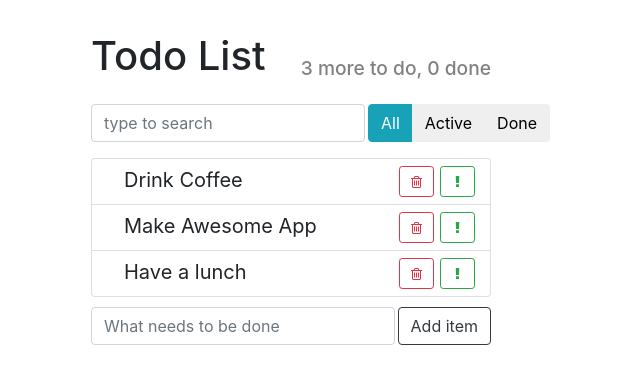
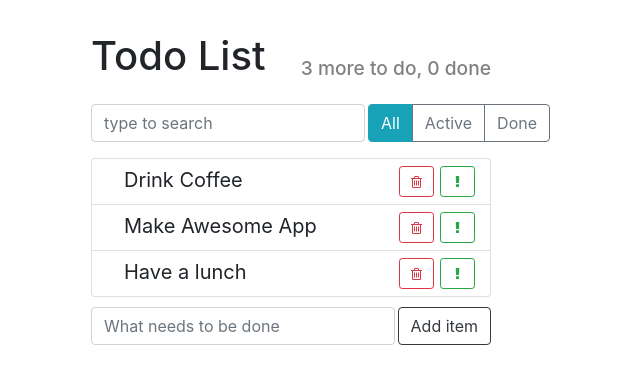
Before and after one commit to Fenix0904/react-js-app, a React (Create React App) app: page / in a window 1280 px wide. Shown: the top 384 px of the page, without its empty margins (349-989 px from the left). Built offline with nearby package versions, Linux system fonts and the light colour scheme.

Commit message:
Added filtering.

```diff
--- a/src/components/app/App.js
+++ b/src/components/app/App.js
@@ -17,7 +17,8 @@ export default class App extends React.Component {
             this.createItem('Make Awesome App'),
             this.createItem('Have a lunch')
         ],
-        term: ""
+        term: "",
+        filter: "all"
     };
 
     deleteItem = (id) => {
@@ -77,22 +78,29 @@ export default class App extends React.Component {
 
     onSearchInputChanged = (e) => {
         this.setState({
-           term: e.target.value
+            term: e.target.value
         });
-        console.log(this.state.term);
+    };
+
+    onFilterChanged = (newFilter) => {
+        this.setState({
+            filter: newFilter
+        });
     };
 
     render() {
-        const {todoData, term} = this.state;
+        const {todoData, term, filter} = this.state;
         const done = todoData.filter((el) => el.done).length;
         const leftToDo = todoData.length - done;
-        const items = this.filterItems(todoData, term);
+        const items = this.findItems(this.filterItemsByStatus(todoData, filter), term);
         return (
             <div className="todo-app">
                 <Header toDo={leftToDo} done={done}/>
                 <div className="top-panel d-flex">
                     <SearchPanel onChange={this.onSearchInputChanged}/>
-                    <ItemStatusFilter/>
+                    <ItemStatusFilter
+                        filter={filter}
+                        onFilterChanged={this.onFilterChanged}/>
                 </div>
 
                 <TodoList
@@ -105,7 +113,17 @@ export default class App extends React.Component {
         )
     }
 
-    filterItems(arr, term) {
+    filterItemsByStatus = (items, status) => {
+        if (status === "all") {
+            return items;
+        } else if (status === "active") {
+            return items.filter((el) => !el.done);
+        } else if (status === "done") {
+            return items.filter((el) => el.done);
+        }
+    };
+
+    findItems(arr, term) {
         if (term.length === 0) {
             return arr;
         }
--- a/src/components/item-status-filter/ItemStatusFilter.js
+++ b/src/components/item-status-filter/ItemStatusFilter.js
@@ -1,16 +1,32 @@
 import React from 'react';
 import "./ItemStatusFilter.css";
 
-export default class ItemStatusFilter extends React.Component{
+export default class ItemStatusFilter extends React.Component {
+
+    filters = [
+        {name: "all", label: "All"},
+        {name: "active", label: "Active"},
+        {name: "done", label: "Done"}
+    ];
+
     render() {
+        const {filter, onFilterChanged} = this.props;
+        const buttons = this.filters.map((el) => {
+            const isActive = el.name === filter;
+            const classNames = 'btn ' + (isActive ? 'btn-info' : 'btn-outline-secondary');
+
+            return (
+                <button key={el.name}
+                        type="button"
+                        onClick={() => onFilterChanged(el.name)}
+                        className={classNames}>
+                    {el.label}
+                </button>
+            );
+        });
         return (
             <div className="btn-group">
-                <button type="button"
-                        className="btn btn-info">All</button>
-                <button type="button"
-                        className="btn btn-outline-second">Active</button>
-                <button type="button"
-                        className="btn btn-outline-second">Done</button>
+                {buttons}
             </div>
         );
     }
```
